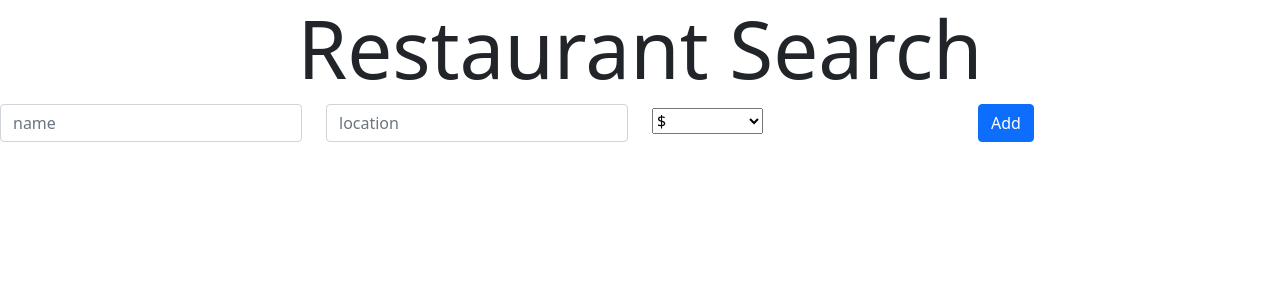
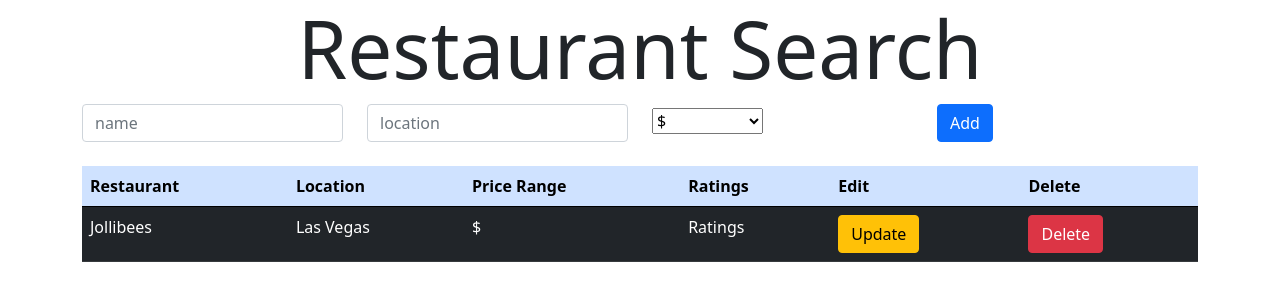
Before and after one commit to keosykhao/Yelperant, a React (Create React App) app in the folder expense/client/: page / in a window 1280 px wide. Shown: the top 300 px of the page. Built offline with nearby package versions, Linux system fonts and the light colour scheme.

Commit message:
create the table

```diff
--- a/expense/client/src/App.jsx
+++ b/expense/client/src/App.jsx
@@ -5,7 +5,7 @@
 import Update from './routes/Update';
 
 const App = () => {
-    return <div>
+    return <div className="container">
         <Router>
             <Switch>
                 <Route exact path="/" component={Home}/>
--- a/expense/client/src/components/RestaurantList.jsx
+++ b/expense/client/src/components/RestaurantList.jsx
@@ -0,0 +1,33 @@
+import React from 'react'
+
+const RestaurantList = () => {
+    return (
+        <div className="list-group">
+            <table className="table table-hover table-dark">
+                <thead>
+                    <tr className="table-primary">
+                        <th scope="col">Restaurant</th>
+                        <th scope="col">Location</th>
+                        <th scope="col">Price Range</th>
+                        <th scope="col">Ratings</th>
+                        <th scope="col">Edit</th>
+                        <th scope="col">Delete</th>
+                    </tr>
+                </thead>
+                <tbody>
+                    <tr>
+                        <td>Jollibees</td>
+                        <td>Las Vegas</td>
+                        <td>$</td>
+                        <td>Ratings</td>
+                        <td><button className="btn btn-warning">Update</button></td>
+                        <td><button className="btn btn-danger">Delete</button></td>
+                    </tr>
+                </tbody>
+            </table>
+
+        </div>
+    )
+}
+
+export default RestaurantList
--- a/expense/client/src/routes/Home.jsx
+++ b/expense/client/src/routes/Home.jsx
@@ -1,12 +1,13 @@
 import React from 'react';
 import Header from '../components/Header';
 import AddRestaurant from '../components/AddRestaurant';
-
+import RestaurantList from '../components/RestaurantList';
 const Home = () => {
     return (
         <div>
             <Header />
             <AddRestaurant />
+            <RestaurantList/>
         </div>
     )
 }
```
